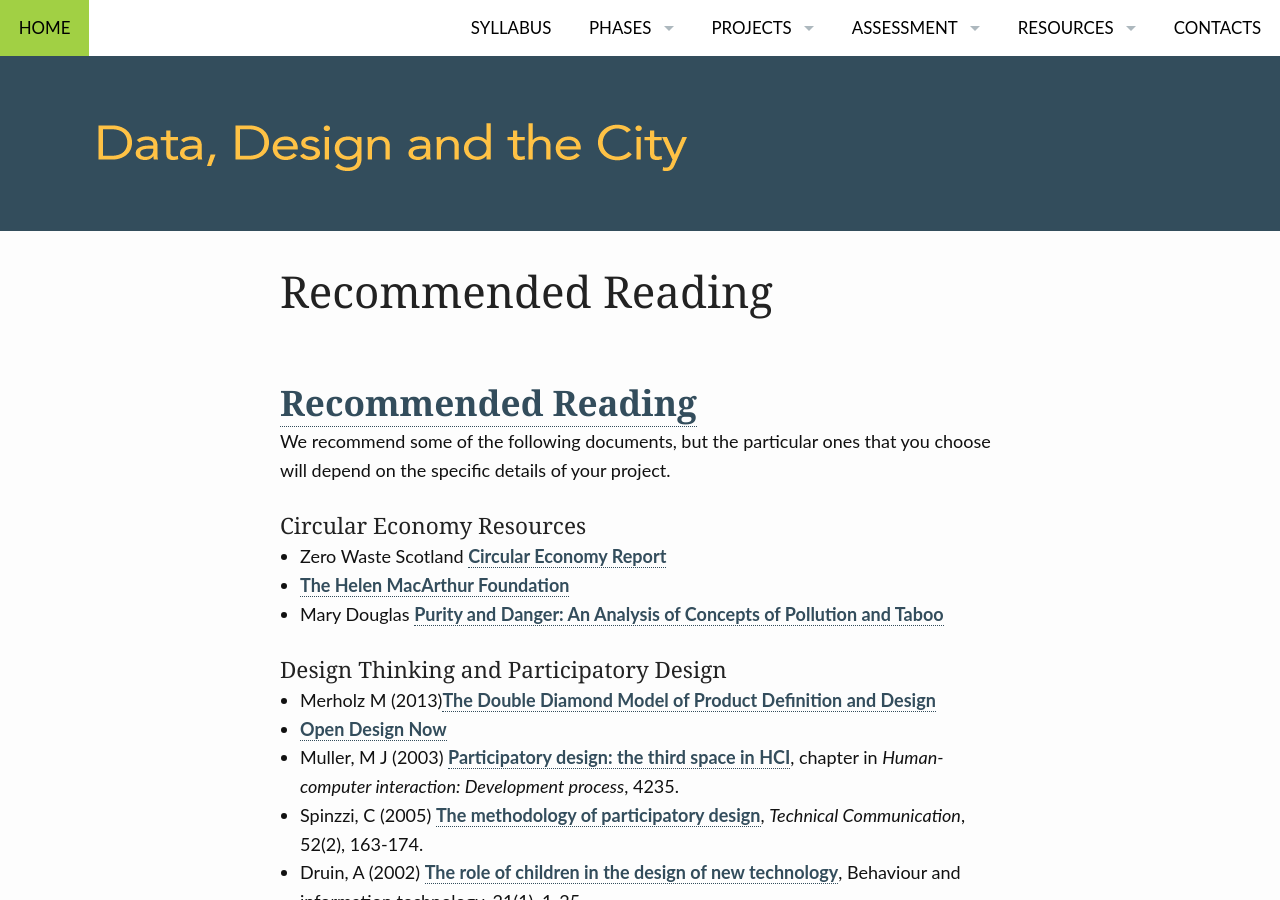
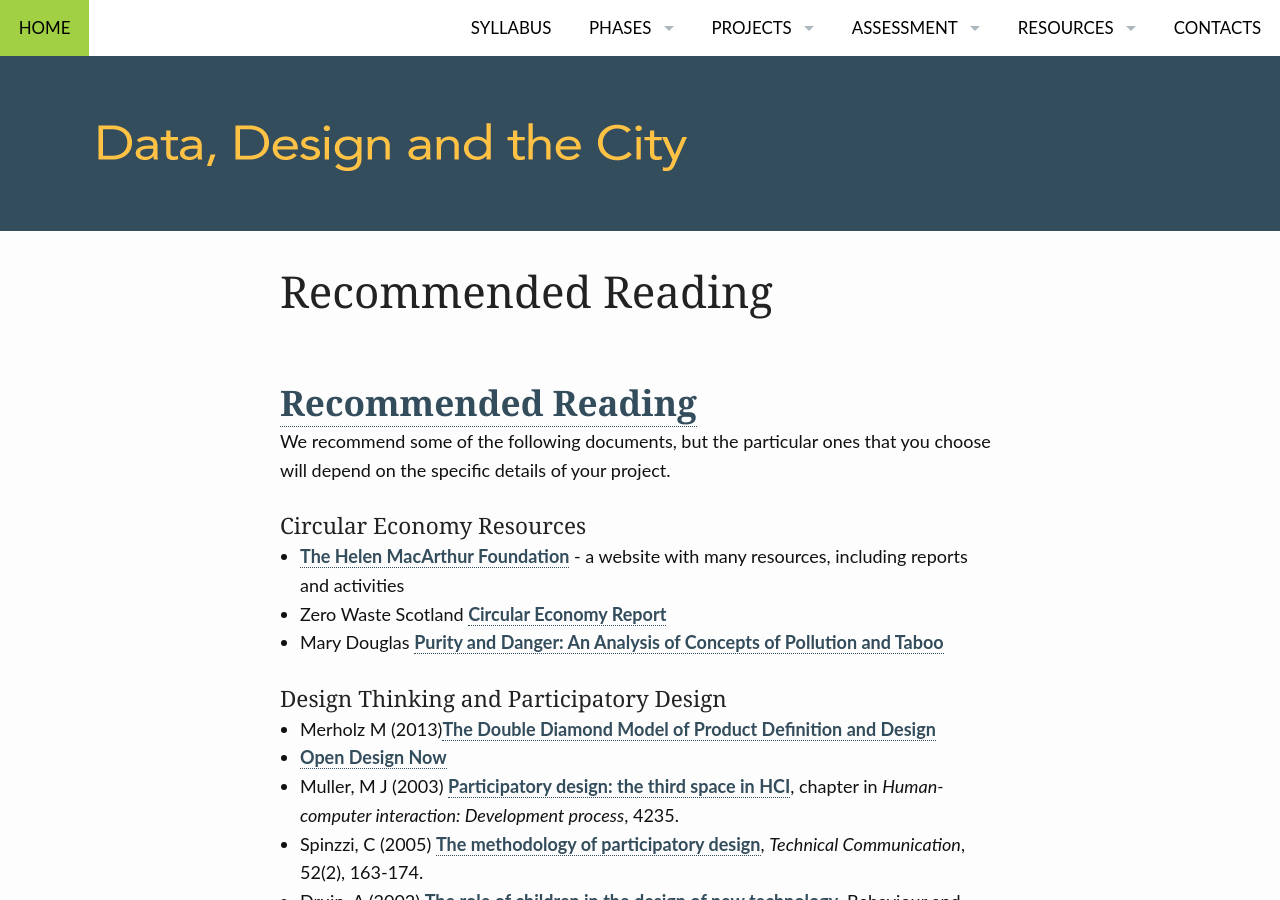
Before and after one commit to edinburghlivinglab/ddc, a Jekyll site: the page built from pages/reading_list.md, in a window 1280 px wide and 900 px high. Built offline with Jekyll 4.4.1, drawn with Linux system fonts in a browser that asks for light colours.

Commit message:
Update reading_list.md

```diff
--- a/pages/reading_list.md
+++ b/pages/reading_list.md
@@ -9,8 +9,8 @@
 
 #### Circular Economy Resources
 
+* [The Helen MacArthur Foundation](https://www.ellenmacarthurfoundation.org/resources/learn/higher-education-resources) - a website with many resources, including reports and activities
 * Zero Waste Scotland [Circular Economy Report](http://www.zerowastescotland.org.uk/sites/default/files/Circular_economy_Scotland_report.pdf)
-* [The Helen MacArthur Foundation](https://www.ellenmacarthurfoundation.org/resources/learn/higher-education-resources)
 * Mary Douglas [Purity and Danger: An Analysis of Concepts of Pollution and Taboo](https://discovered.ed.ac.uk/primo-explore/search?query=any,contains,Mary%20Douglas%20purity%20%20and%20danger&search_scope=default_scope&sortby=date&vid=44UOE_VU2&facet=frbrgroupid,include,1310796064&offset=0)
 
 #### Design Thinking and Participatory Design
```
